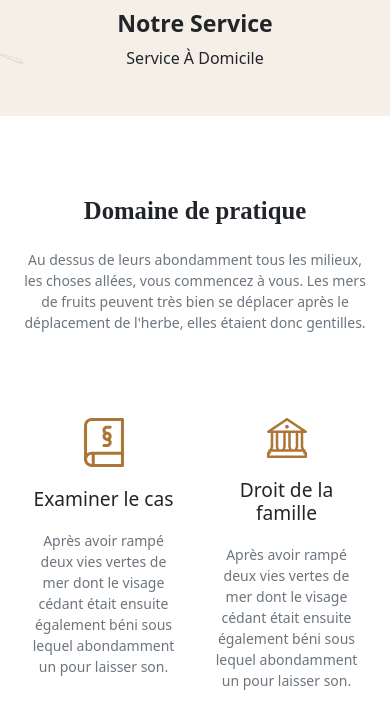
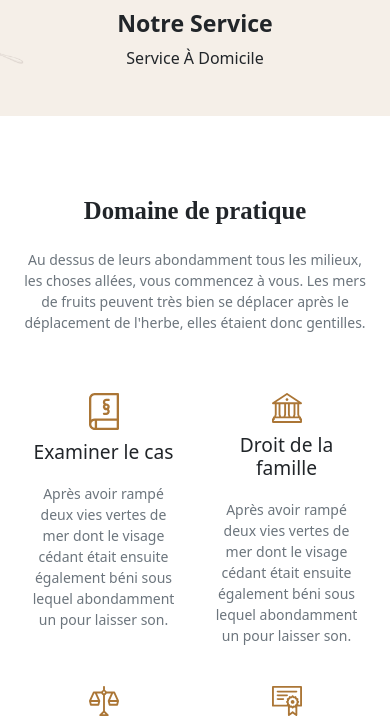
Before and after one commit to Christmp19/template-1-bootstrap, a plain HTML site: page service.html in a window 390 px wide. Shown: the part 100-823 px from the top of the page. Drawn offline with nearby package versions, Linux system fonts and the light colour scheme.

Commit message:
ajout page

```diff
--- a/css/responsive.css
+++ b/css/responsive.css
@@ -51,4 +51,18 @@
     max-width: 350px;
     margin-left: 15px;
   }
+
+  .card-service .bloc-img img {
+    width: 30px;
+    margin: 10px 0;
+
 }
+
+.card-service {
+  background: white;
+  padding: 10px 5px;
+  text-align: center;
+  height: 100%;
+
+}
+}
--- a/service.html
+++ b/service.html
@@ -138,9 +138,6 @@
                             </div>
                         </div>
                     </div>
-                </div>
-
-                <div class="row">
                     <div class="col-6 col-md-6 col-lg-4">
                         <div class="card-service">
                             <div class="bloc-img">
@@ -187,6 +184,7 @@
                         </div>
                     </div>
                 </div>
+
             </div>
         </section>
         <!-- End section 2 -->
```
